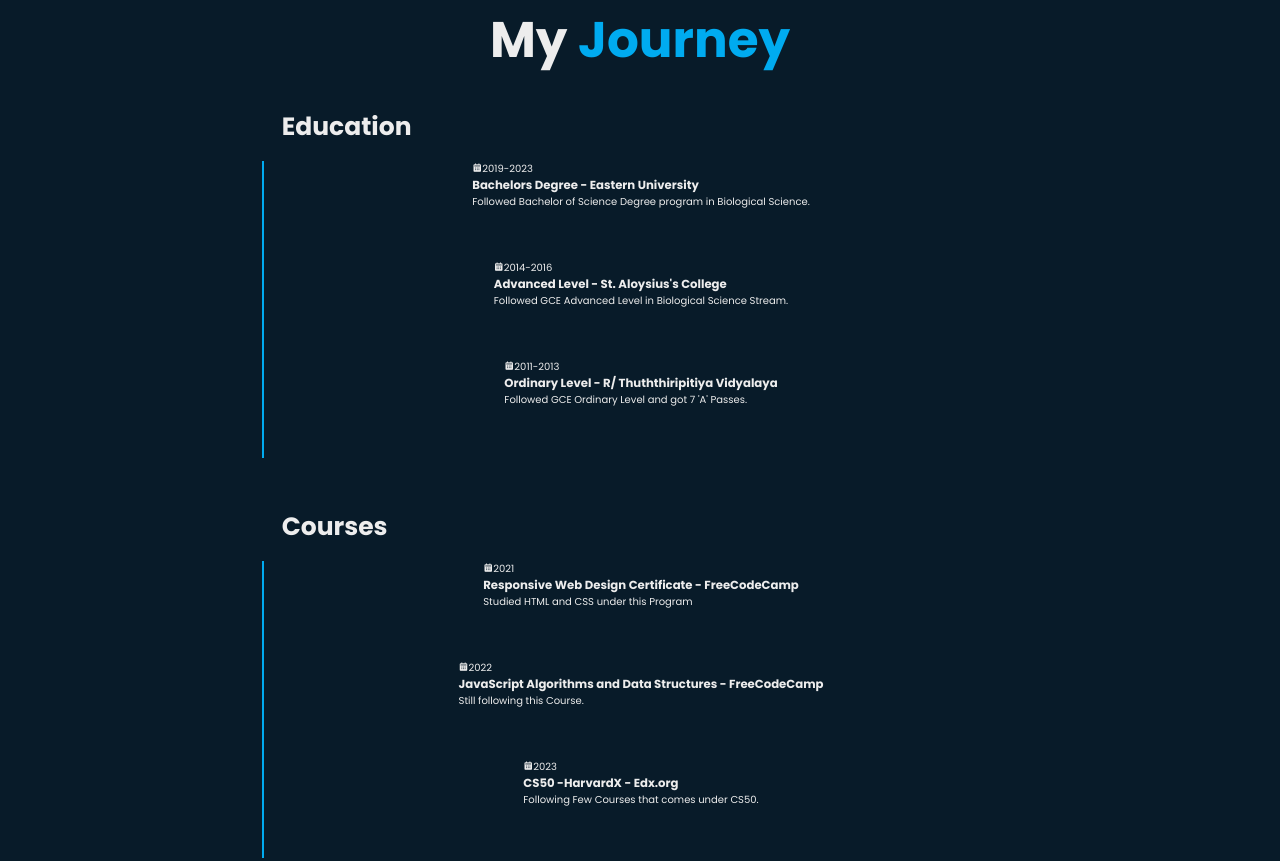
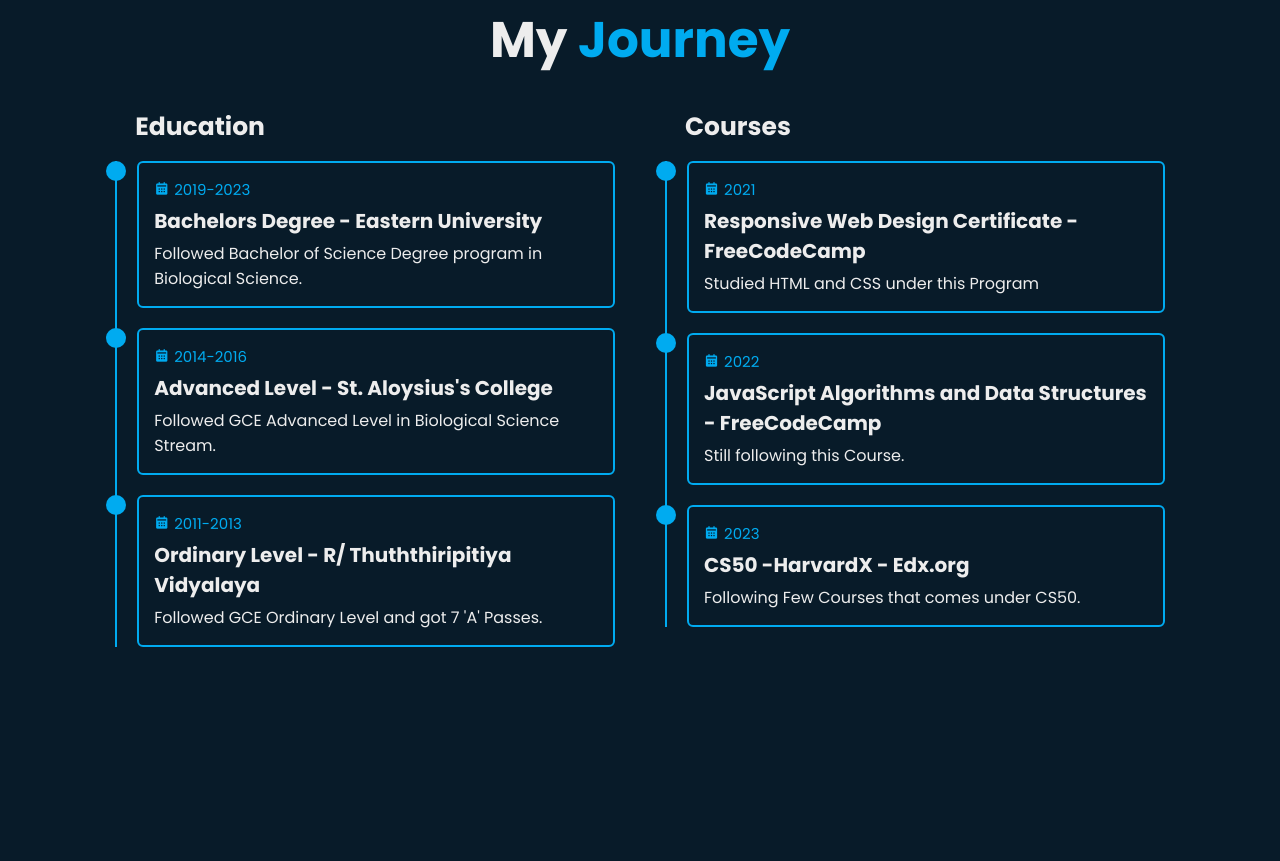
Before and after one commit to Sajith-Madhusankha/sajith-madhusankha.github.io, a plain HTML site: page index.html in a window 1280 px wide. Shown: the part 1697-2558 px from the top of the page. After the commit the page ends 2414 px from the top, so only its background shows below. Drawn offline with nearby package versions, Linux system fonts and the light colour scheme.

Commit message:
Fixed Class errors in education section

```diff
--- a/css/style.css
+++ b/css/style.css
@@ -317,6 +317,7 @@ span {
 
 .education-row .education-column {
     flex: 1 1 40rem;
+
 }
 
 .education-column .title {
--- a/index.html
+++ b/index.html
@@ -84,7 +84,7 @@
                 <h3 class="title">Education</h3>
 
                 <div class="education-box">
-                    <div class="education content">
+                    <div class="education-content">
                         <div class="content">
                             <div class="year"><i class='bx bxs-calendar'></i>2019-2023</div>
                             <h3>Bachelors Degree - Eastern University</h3>
@@ -92,7 +92,7 @@
                         </div>
                     </div>
 
-                    <div class="education content">
+                    <div class="education-content">
                         <div class="content">
                             <div class="year"><i class='bx bxs-calendar'></i>2014-2016</div>
                             <h3>Advanced Level - St. Aloysius's College</h3>
@@ -100,7 +100,7 @@
                         </div>
                     </div>
 
-                    <div class="education content">
+                    <div class="education-content">
                         <div class="content">
                             <div class="year"><i class='bx bxs-calendar'></i>2011-2013</div>
                             <h3>Ordinary Level - R/ Thuththiripitiya Vidyalaya</h3>
@@ -114,7 +114,7 @@
                 <h3 class="title">Courses</h3>
 
                 <div class="education-box">
-                    <div class="education content">
+                    <div class="education-content">
                         <div class="content">
                             <div class="year"><i class='bx bxs-calendar'></i>2021</div>
                             <h3>Responsive Web Design Certificate - FreeCodeCamp</h3>
@@ -122,7 +122,7 @@
                         </div>
                     </div>
 
-                    <div class="education content">
+                    <div class="education-content">
                         <div class="content">
                             <div class="year"><i class='bx bxs-calendar'></i>2022</div>
                             <h3>JavaScript Algorithms and Data Structures - FreeCodeCamp</h3>
@@ -130,7 +130,7 @@
                         </div>
                     </div>
 
-                    <div class="education content">
+                    <div class="education-content">
                         <div class="content">
                             <div class="year"><i class='bx bxs-calendar'></i>2023</div>
                             <h3>CS50 -HarvardX - Edx.org</h3>
@@ -142,6 +142,6 @@
         </div>
     </section>
 
-    <script src="js/main.js"></script>
+    <script src="js/script.js"></script>
 </body>
 </html>
```
